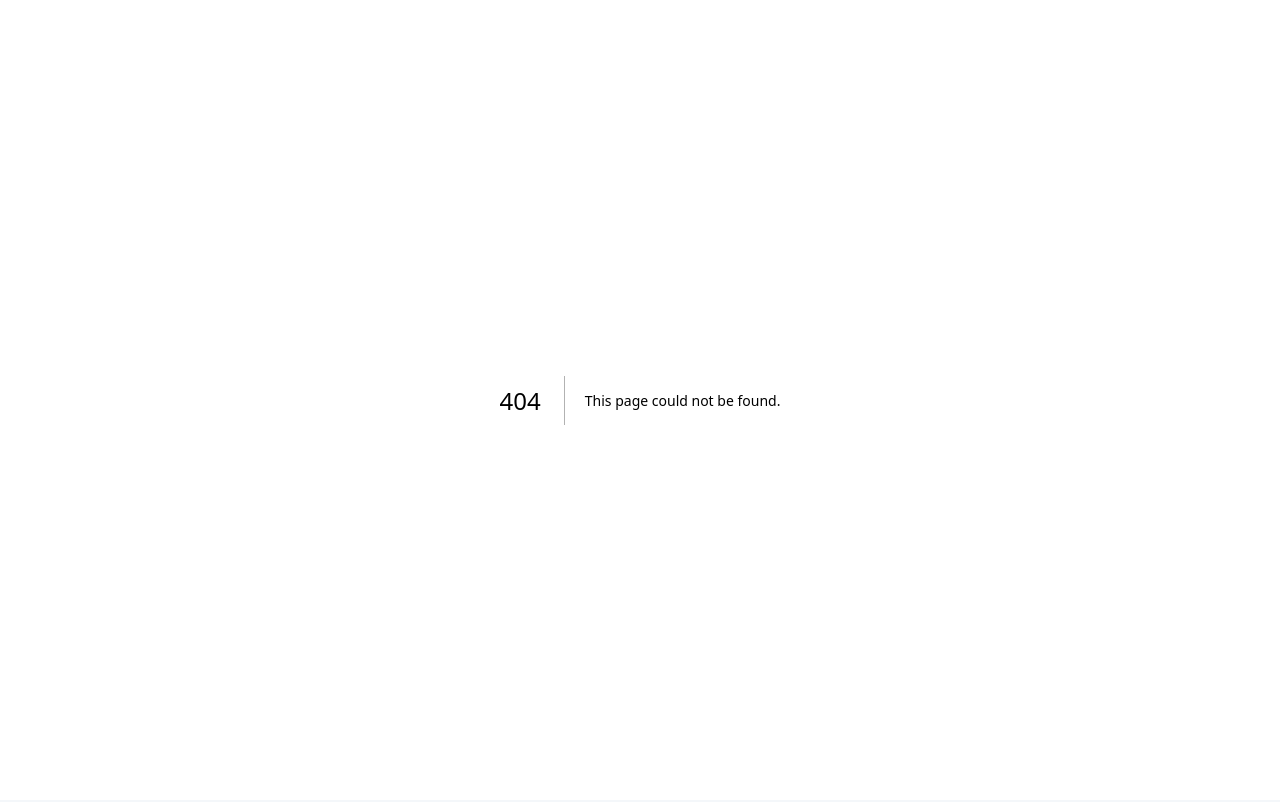
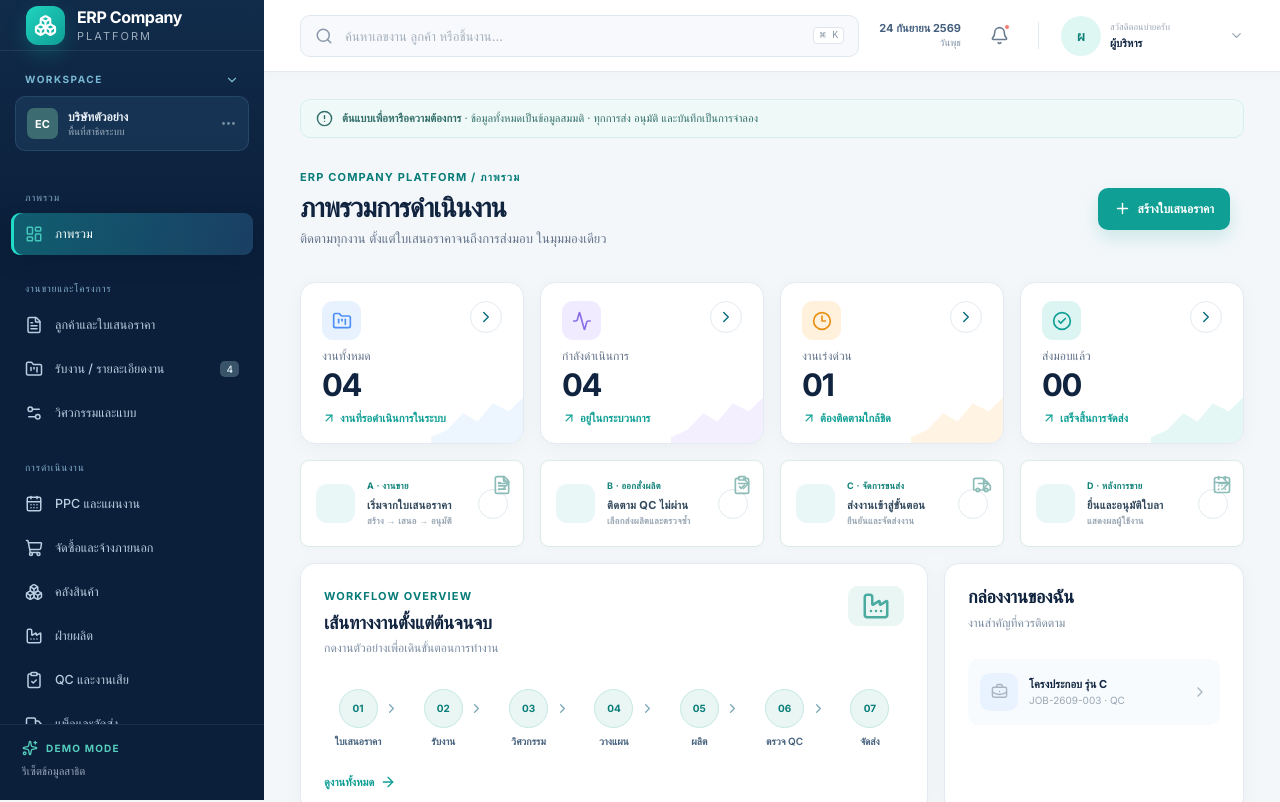
Before and after one commit to SitthidetiT/ERP-Mockup, a Next.js app: page /dashboard in a window 1280 px wide. Before the commit this address had no page. Shown: the top 802 px of the page. Built offline with nearby package versions, Linux system fonts and the light colour scheme; a web font is replaced by a local one.

Commit message:
Add dashboard route

```diff
--- /dev/null
+++ b/app/dashboard/page.tsx
@@ -0,0 +1,5 @@
+import Home from "../page";
+
+export default function DashboardPage() {
+  return <Home />;
+}
```
